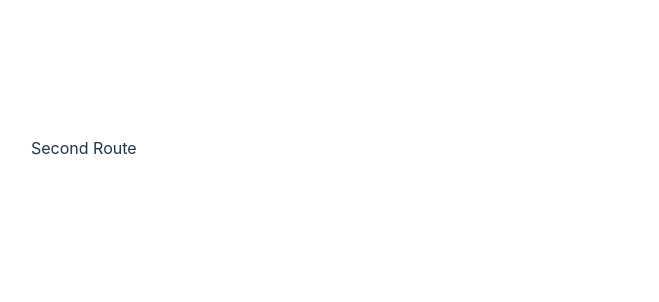
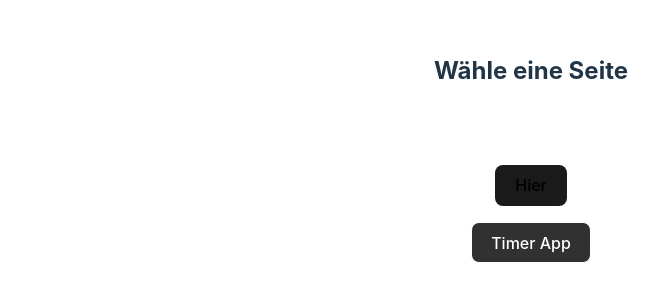
Before and after one commit to DayvieJones/timerApp, a React (Vite) app: page /timerApp/second in a window 1280 px wide. Shown: the part 252-554 px from the top of the page, without its empty margins (109-768 px from the left). Built offline with nearby package versions, Linux system fonts and the light colour scheme.

Commit message:
exchange: prop drilling - useContext

```diff
--- a/package.json
+++ b/package.json
@@ -12,7 +12,7 @@
   "dependencies": {
     "react": "^18.3.1",
     "react-dom": "^18.3.1",
-    "react-router-dom": "^6.25.1"
+    "react-router-dom": "^6.26.0"
   },
   "devDependencies": {
     "@types/react": "^18.3.3",
--- a/src/App.tsx
+++ b/src/App.tsx
@@ -1,31 +1,29 @@
-import { useState } from "react";
+import { useContext } from "react";
 import "./App.css";
 import Timer from "./components/Timer";
 import Button from "./components/button/Button";
+import { LightModeContext } from "./components/context/LightModeContext";
 
 function App() {
-  const [isLightMode, setIsLightMode] = useState(false);
-
-  function toggleMode() {
-    setIsLightMode(!isLightMode);
-  }
+  const { isLightMode, setLightMode } = useContext(LightModeContext);
 
   return (
     <div className={`app ${isLightMode ? "light-mode" : "dark-mode"}`}>
       <div className="navbar">
         <Button
-          isLightMode={isLightMode}
-          handleOnClickEvent={toggleMode}
+          handleOnClickEvent={() => {
+            setLightMode(!isLightMode);
+          }}
           buttonContent={isLightMode ? "Dark Mode" : "Light Mode"}
         />
       </div>
       <div className="display-timer">
-        <Timer isLightMode={isLightMode} />
-        <Timer isLightMode={isLightMode} />
-        <Timer isLightMode={isLightMode} />
-        <Timer isLightMode={isLightMode} />
-        <Timer isLightMode={isLightMode} />
-        <Timer isLightMode={isLightMode} />
+        <Timer />
+        <Timer />
+        <Timer />
+        <Timer />
+        <Timer />
+        <Timer />
       </div>
     </div>
   );
--- a/src/components/Timer.tsx
+++ b/src/components/Timer.tsx
@@ -1,15 +1,12 @@
-import { useEffect, useRef, useState } from "react";
+import { useContext, useEffect, useRef, useState } from "react";
 
 import TimeLeft from "./views/components/TimeLeft/TimeLeft";
 import "./Timer.css";
 import Input from "./input/Input";
 import Button from "./button/Button";
+import { LightModeContext } from "./context/LightModeContext";
 
-interface TimerProps {
-  isLightMode: boolean;
-}
-
-function Timer({ isLightMode }: TimerProps) {
+function Timer() {
   const [inputValue, setInputValue] = useState(0);
   const [startTime, setStartTime] = useState(0);
   const [now, setNow] = useState(0);
@@ -18,6 +15,7 @@ function Timer({ isLightMode }: TimerProps) {
   const intervalId = useRef<number | undefined>(undefined);
   const intervalRefreshTime = 50; // millisec
   let secondsLeft = inputValue - (now - startTime) / 1000;
+  const { isLightMode } = useContext(LightModeContext);
 
   const handleInputChangeEvent = (
     event: React.ChangeEvent<HTMLInputElement>
@@ -94,21 +92,9 @@ function Timer({ isLightMode }: TimerProps) {
         <br />
         <TimeLeft secondsLeft={secondsLeft} />
         <div className="button-row">
-          <Button
-            isLightMode={isLightMode}
-            handleOnClickEvent={handleStart}
-            buttonContent={"Start"}
-          />
-          <Button
-            isLightMode={isLightMode}
-            handleOnClickEvent={handleStop}
-            buttonContent={"Stop"}
-          />
-          <Button
-            isLightMode={isLightMode}
-            handleOnClickEvent={handleReset}
-            buttonContent={"Reset"}
-          />
+          <Button handleOnClickEvent={handleStart} buttonContent={"Start"} />
+          <Button handleOnClickEvent={handleStop} buttonContent={"Stop"} />
+          <Button handleOnClickEvent={handleReset} buttonContent={"Reset"} />
         </div>
       </div>
     </div>
--- a/src/components/button/Button.tsx
+++ b/src/components/button/Button.tsx
@@ -1,16 +1,15 @@
+import { useContext } from "react";
 import "./Button.css";
+import { LightModeContext } from "../context/LightModeContext";
 
 interface ButtonProps {
   buttonContent: string;
   handleOnClickEvent: () => void;
-  isLightMode: boolean;
 }
 
-function Button({
-  buttonContent,
-  handleOnClickEvent,
-  isLightMode,
-}: ButtonProps) {
+function Button({ buttonContent, handleOnClickEvent }: ButtonProps) {
+  const { isLightMode } = useContext(LightModeContext);
+
   return (
     <button
       onClick={handleOnClickEvent}
--- /dev/null
+++ b/src/components/context/LightModeContext.tsx
@@ -0,0 +1,6 @@
+import { createContext } from "react";
+
+export const LightModeContext = createContext<{
+  isLightMode: boolean;
+  setLightMode: React.Dispatch<boolean>;
+}>({ isLightMode: false, setLightMode: () => {} });
--- a/src/routes/Root.tsx
+++ b/src/routes/Root.tsx
@@ -1,20 +1,32 @@
 import { createBrowserRouter, RouterProvider } from "react-router-dom";
 import App from "../App";
-import FirstRoute from "./firstroute/FirstRoute";
-import SecondRoute from "./secondroute/SecondRoute";
+import ErrorPage from "./errorpage/ErrorPage";
+import NoMatch from "./errorpage/NoMatch";
+import Index from "./index/Index";
+import { LightModeContext } from "../components/context/LightModeContext";
+import { useState } from "react";
 
 function Root() {
+  const [isLightMode, setLightMode] = useState(false);
+
   const router = createBrowserRouter([
     {
       path: "timerApp",
+      errorElement: <ErrorPage />,
       children: [
-        { path: "", element: <FirstRoute /> },
+        { index: true, element: <Index /> },
+        { path: ":itemID", element: <Index /> },
         { path: "main", element: <App /> },
-        { path: "second", element: <SecondRoute /> },
+        { path: "*", element: <NoMatch /> },
       ],
     },
   ]);
-  return <RouterProvider router={router} />;
+
+  return (
+    <LightModeContext.Provider value={{ isLightMode, setLightMode }}>
+      <RouterProvider router={router} />
+    </LightModeContext.Provider>
+  );
 }
 
 export default Root;
--- /dev/null
+++ b/src/routes/errorpage/ErrorPage.tsx
@@ -0,0 +1,14 @@
+import { ErrorResponse, useRouteError } from "react-router-dom";
+function ErrorPage() {
+  const error: ErrorResponse = useRouteError() as ErrorResponse;
+  return (
+    <div>
+      <h1>Oops!</h1>
+      <p>Sorry, an unesxpected error has orrured.</p>
+      <p>
+        <i>{error.status}</i>
+      </p>
+    </div>
+  );
+}
+export default ErrorPage;
--- /dev/null
+++ b/src/routes/errorpage/NoMatch.tsx
@@ -0,0 +1,10 @@
+function NoMatch() {
+  return (
+    <div>
+      <h1>Oops!</h1>
+      <h2>Error: 404</h2>
+      <p>You shall not pass!!!!!</p>
+    </div>
+  );
+}
+export default NoMatch;
--- a/src/routes/firstroute/FirstRoute.tsx
+++ b/src/routes/firstroute/FirstRoute.tsx
@@ -1,11 +1,9 @@
-import { Outlet } from "react-router-dom";
+import { useParams } from "react-router-dom";
 
 function FirstRoute() {
-  return (
-    <div>
-      First Route <Outlet />
-    </div>
-  );
+  const { itemID } = useParams();
+
+  return <div>First Route {itemID}</div>;
 }
 
 export default FirstRoute;
--- /dev/null
+++ b/src/routes/index/Index.css
@@ -0,0 +1,7 @@
+.indexPage {
+  display: flex;
+  justify-content: center;
+  place-items: center;
+  flex-direction: column;
+  gap: 1rem;
+}
--- /dev/null
+++ b/src/routes/index/Index.tsx
@@ -0,0 +1,26 @@
+import Button from "../../components/button/Button";
+import { Link, useNavigate } from "react-router-dom";
+import "./Index.css";
+
+function Index() {
+  const navigate = useNavigate();
+
+  const handleNavigateToApp = () => {
+    navigate("main");
+  };
+  return (
+    <div className="indexPage">
+      <h2 className="indexPageText">Wähle eine Seite</h2>
+      <br />
+      <Link to="./main">
+        <button>Hier</button>
+      </Link>
+      <Button
+        buttonContent="Timer App"
+        handleOnClickEvent={handleNavigateToApp}
+      />
+    </div>
+  );
+}
+
+export default Index;
```
Also changed, not shown: 1 other file (tests, documents, lock files or other folders).
